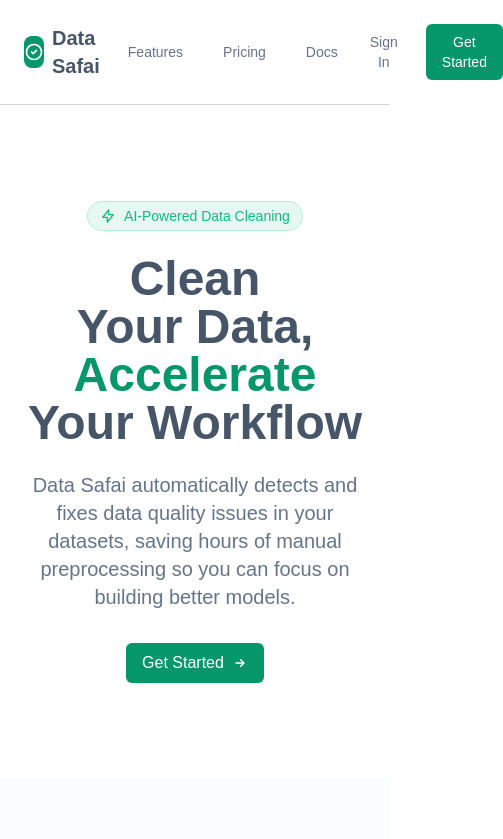
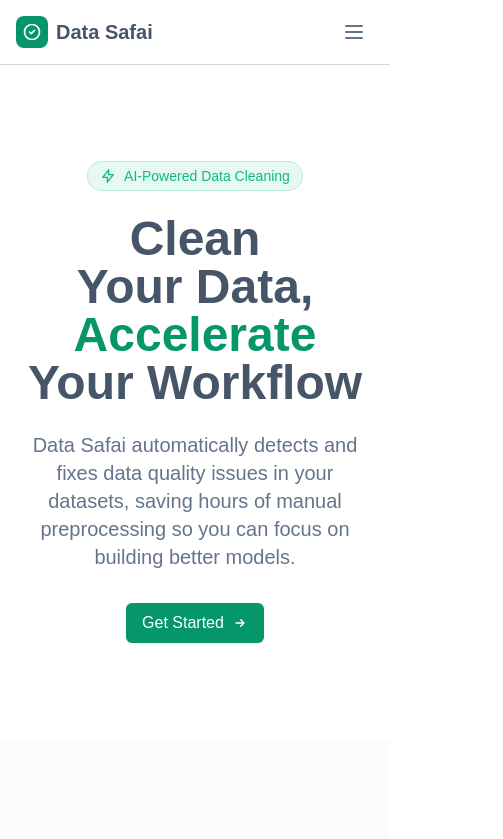
Before and after one commit to nissarahmed761/data-safai, a Next.js app: page / in a window 390 px wide. Shown: the top 839 px of the page, 503 px wide, since content can reach past the window. Built offline with nearby package versions, Linux system fonts and the light colour scheme.

Commit message:
Navbar responsiveness

```diff
--- a/components/Navbar.tsx
+++ b/components/Navbar.tsx
@@ -1,8 +1,19 @@
 "use client"
 
+import { useState } from "react"
+
 export default function Navbar() {
+  const [isMenuOpen, setIsMenuOpen] = useState(false)
+
+  const toggleMenu = () => {
+    setIsMenuOpen(!isMenuOpen)
+  }
+
   return (
-    <header className="relative z-20 flex items-center justify-between p-6 bg-background/95 backdrop-blur-sm border-b border-border">
+    <header className="relative z-20 bg-background/95 backdrop-blur-sm border-b border-border">
+      <div className="max-w-7xl mx-auto px-4 sm:px-6 lg:px-8">
+        <div className="flex items-center justify-between h-16">
+          {/* Logo */}
           <div className="flex items-center">
             <div className="flex items-center space-x-2">
               <div className="w-8 h-8 bg-primary rounded-lg flex items-center justify-center">
@@ -19,7 +30,8 @@ export default function Navbar() {
             </div>
           </div>
 
-      <nav className="flex items-center space-x-2">
+          {/* Desktop Navigation */}
+          <nav className="hidden md:flex items-center space-x-2">
             <a
               href="#features"
               className="text-muted-foreground hover:text-foreground text-sm font-medium px-4 py-2 rounded-md hover:bg-muted transition-all duration-200"
@@ -27,20 +39,15 @@ export default function Navbar() {
               Features
             </a>
             <a
-          href="#pricing"
+              href="#cta"
               className="text-muted-foreground hover:text-foreground text-sm font-medium px-4 py-2 rounded-md hover:bg-muted transition-all duration-200"
             >
-          Pricing
-        </a>
-        <a
-          href="#docs"
-          className="text-muted-foreground hover:text-foreground text-sm font-medium px-4 py-2 rounded-md hover:bg-muted transition-all duration-200"
-        >
-          Docs
+              API
             </a>
           </nav>
 
-      <div className="flex items-center space-x-3">
+          {/* Desktop Buttons */}
+          <div className="hidden md:flex items-center space-x-3">
             <button className="text-sm font-medium text-muted-foreground hover:text-foreground px-4 py-2 rounded-md hover:bg-muted transition-all duration-200">
               Sign In
             </button>
@@ -48,6 +55,63 @@ export default function Navbar() {
               Get Started
             </button>
           </div>
+
+          {/* Mobile menu button */}
+          <div className="md:hidden">
+            <button
+              onClick={toggleMenu}
+              className="text-muted-foreground hover:text-foreground p-2 rounded-md hover:bg-muted transition-all duration-200"
+              aria-label="Toggle menu"
+            >
+              <svg
+                className="w-6 h-6"
+                fill="none"
+                stroke="currentColor"
+                viewBox="0 0 24 24"
+              >
+                {isMenuOpen ? (
+                  <path
+                    strokeLinecap="round"
+                    strokeLinejoin="round"
+                    strokeWidth={2}
+                    d="M6 18L18 6M6 6l12 12"
+                  />
+                ) : (
+                  <path
+                    strokeLinecap="round"
+                    strokeLinejoin="round"
+                    strokeWidth={2}
+                    d="M4 6h16M4 12h16M4 18h16"
+                  />
+                )}
+              </svg>
+            </button>
+          </div>
+        </div>
+
+        {/* Mobile Navigation */}
+        {isMenuOpen && (
+          <div className="md:hidden">
+            <div className="px-2 pt-2 pb-3 space-y-1 border-t border-border">
+              <a
+                href="#features"
+                className="block text-muted-foreground hover:text-foreground text-sm font-medium px-3 py-2 rounded-md hover:bg-muted transition-all duration-200"
+                onClick={() => setIsMenuOpen(false)}
+              >
+                Features
+              </a>
+              <div className="space-y-2">
+                <button className="w-full text-left text-sm font-medium text-muted-foreground hover:text-foreground px-3 py-2 rounded-md hover:bg-muted transition-all duration-200">
+                  Sign In
+                </button>
+                <button className="w-full bg-primary text-primary-foreground px-3 py-2 rounded-md text-sm font-medium hover:bg-primary/90 transition-all duration-200">
+                  Get Started
+                </button>
+              </div>
+            </div>
+          </div>
+        )}
+      </div>
     </header>
   )
 }
```
Lines whose indentation alone changed are shown as unchanged.
